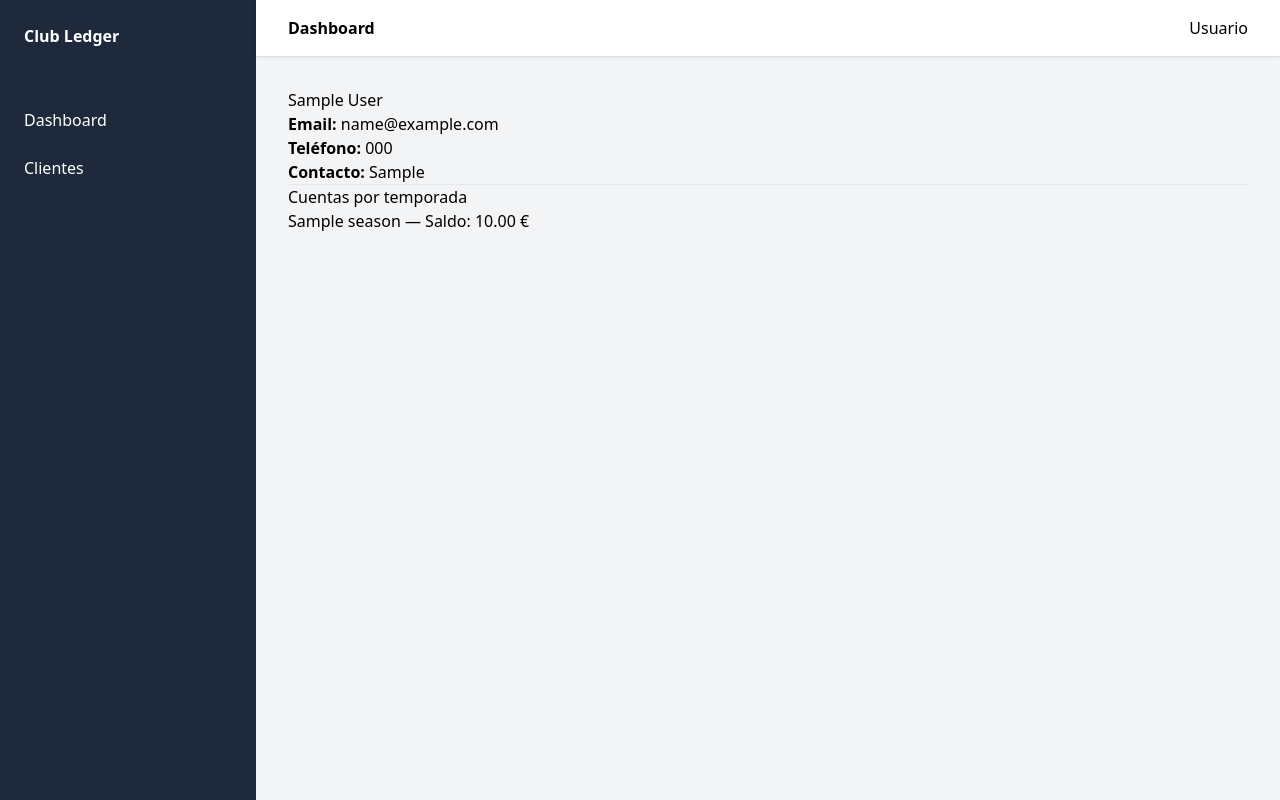
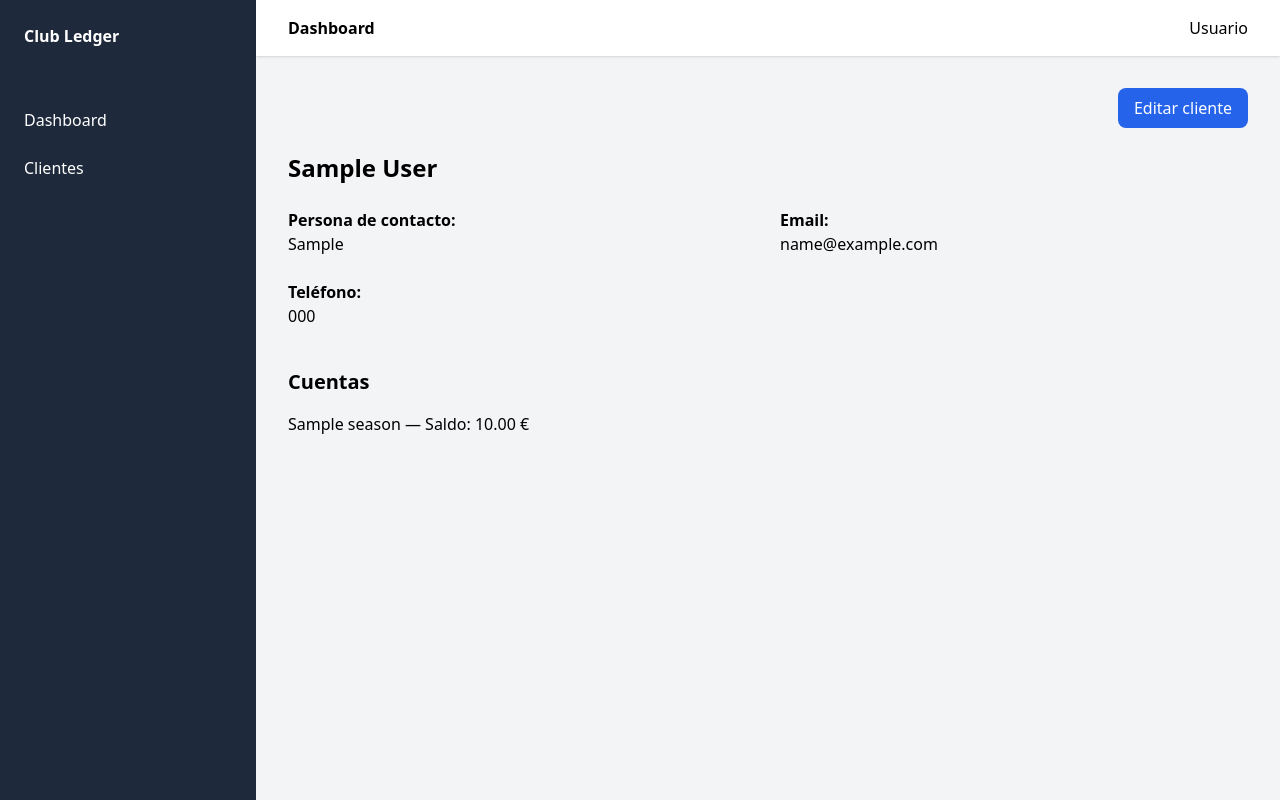
Before and after one commit to yoerguille/club_ledger, a Django app: page /customers/1/ in a window 1280 px wide. Run offline with Django 5.2, Linux system fonts and the light colour scheme; tables that the repository leaves empty hold one stand-in row (values such as "Sample post"); some libraries are stand-ins or nearby versions.

Commit message:
fixing some accounts details

```diff
--- a/apps/accounts/models.py
+++ b/apps/accounts/models.py
@@ -23,7 +23,7 @@ class Account(models.Model):
     notes = models.TextField(
         blank=True,
         null=True,
-        verbose_name="Noats",
+        verbose_name="Notas",
     )
 
     created_at = models.DateTimeField(
@@ -31,7 +31,7 @@ class Account(models.Model):
     )
 
     updated_at = models.DateTimeField(
-        auto_now_add=True,
+        auto_now=True,
     )
 
     class Meta:
--- a/apps/customers/urls.py
+++ b/apps/customers/urls.py
@@ -1,6 +1,6 @@
 from django.urls import path
 
-from .views import CustomerListView, CustomerDetailView, CustomerCreateView
+from .views import CustomerListView, CustomerDetailView, CustomerCreateView, CustomerUpdateView
 
 app_name = 'customers'
 
@@ -8,5 +8,6 @@ urlpatterns = [
     path("", CustomerListView.as_view(), name="customer_list"),
     path("<int:pk>/", CustomerDetailView.as_view(), name="customer_detail"),
     path("create/", CustomerCreateView.as_view(), name="customer_create"),
+    path("<int:pk>/edit", CustomerUpdateView.as_view(), name="customer_update"),
 
 ]
--- a/apps/customers/views.py
+++ b/apps/customers/views.py
@@ -1,5 +1,5 @@
 from django.shortcuts import render
-from django.views.generic import ListView, DetailView, CreateView
+from django.views.generic import ListView, DetailView, CreateView, UpdateView
 from .models import Customer
 from .forms import CustomerForm
 from django.urls import reverse_lazy
@@ -22,3 +22,15 @@ class CustomerCreateView(CreateView):
     template_name = 'customers/customer_form.html'
 
     success_url = reverse_lazy("customers:customer_list")
+
+class CustomerUpdateView(UpdateView):
+    model = Customer
+
+    form_class = CustomerForm
+    template_name = 'customers/customer_form.html'
+
+    def get_success_url(self):
+        return reverse_lazy(
+            "customers:customer_detail",
+            kwargs = {"pk": self.object.pk},
+        )
--- a/templates/customers/customers_detail.html
+++ b/templates/customers/customers_detail.html
@@ -1,31 +1,82 @@
 {% extends "base.html" %}
 
 {% block title %}
-Clientes
+{{ customer.name }}
 {% endblock %}
 
 {% block content %}
 
-<h2>{{ customer.name }}</h2>
+
+    <div class="mb-6 flex justify-end">
+
+        <a
+            href="{% url 'customers:customer_update' customer.pk %}"
+            class="rounded-lg bg-blue-600 px-4 py-2 text-white hover:bg-blue-700 transition"
+        >
+            Editar cliente
+        </a>
+
+    </div>
+
+
+    <h2 class="text-2xl font-bold">
+
+        {{ customer.name }}
+
+    </h2>
+
+    <div class="mt-6 grid grid-cols-2 gap-6">
+
+        <div>
+
+            <p><strong>Persona de contacto:</strong></p>
+
+            <p>{{ customer.contact_person|default:"—" }}</p>
+
+        </div>
+
+        <div>
+
+            <p><strong>Email:</strong></p>
+
+            <p>{{ customer.email|default:"—" }}</p>
+
+        </div>
+
+        <div>
+
+            <p><strong>Teléfono:</strong></p>
+
+            <p>{{ customer.phone|default:"—" }}</p>
+
+        </div>
+
+    </div>
+
+    {% if customer.notes %}
+
+        <div class="mt-8">
+
+            <h3 class="font-semibold mb-2">
+
+                Notas
+
+            </h3>
 
             <p>
-    <strong>Email:</strong>
-    {{ customer.email|default:"-" }}
+
+                {{ customer.notes }}
+
             </p>
 
-<p>
-    <strong>Teléfono:</strong>
-    {{ customer.phone|default:"-" }}
-</p>
+        </div>
 
-<p>
-    <strong>Contacto:</strong>
-    {{ customer.contact_person|default:"-" }}
-</p>
+    {% endif %}
 
-<hr>
 
-<h3>Cuentas por temporada</h3>
+    <h3 class="mt-10 mb-4 text-xl font-semibold">
+    Cuentas
+    </h3>
 
     <ul>
         {% for account in customer.accounts.all %}
@@ -36,7 +87,9 @@ Clientes
                 {{ account.balance }} €
             </li>
         {% empty %}
-        <li>No hay cuentas creadas</li>
+            <p class="text-gray-500">
+                Este cliente todavía no tiene cuentas.
+            </p>
         {% endfor %}
     </ul>
 
```
Lines whose indentation alone changed are shown as unchanged.
